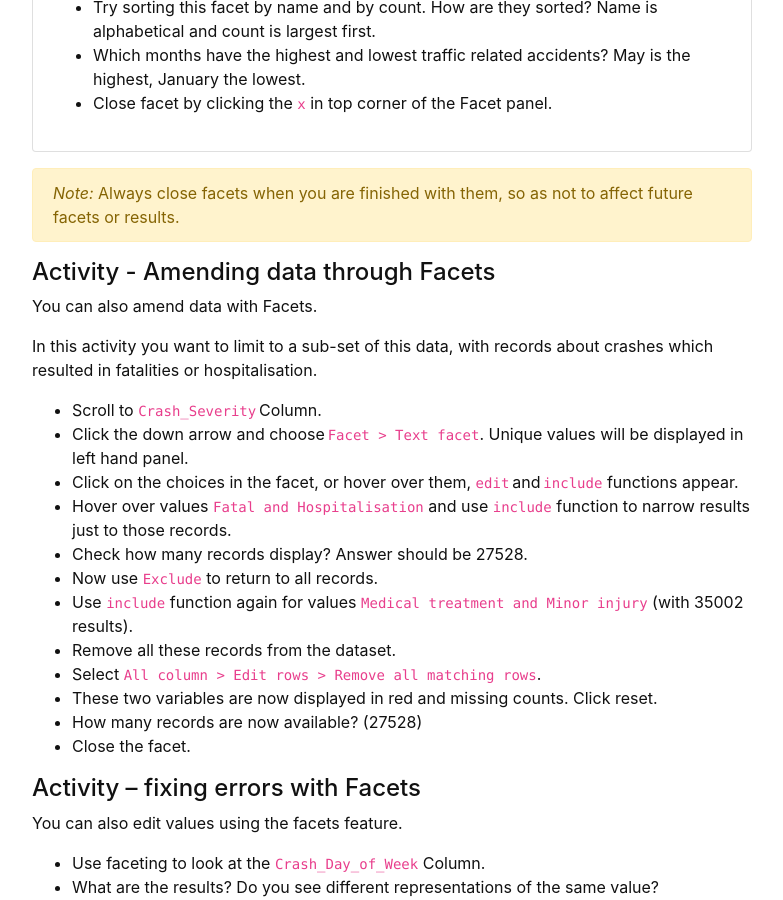
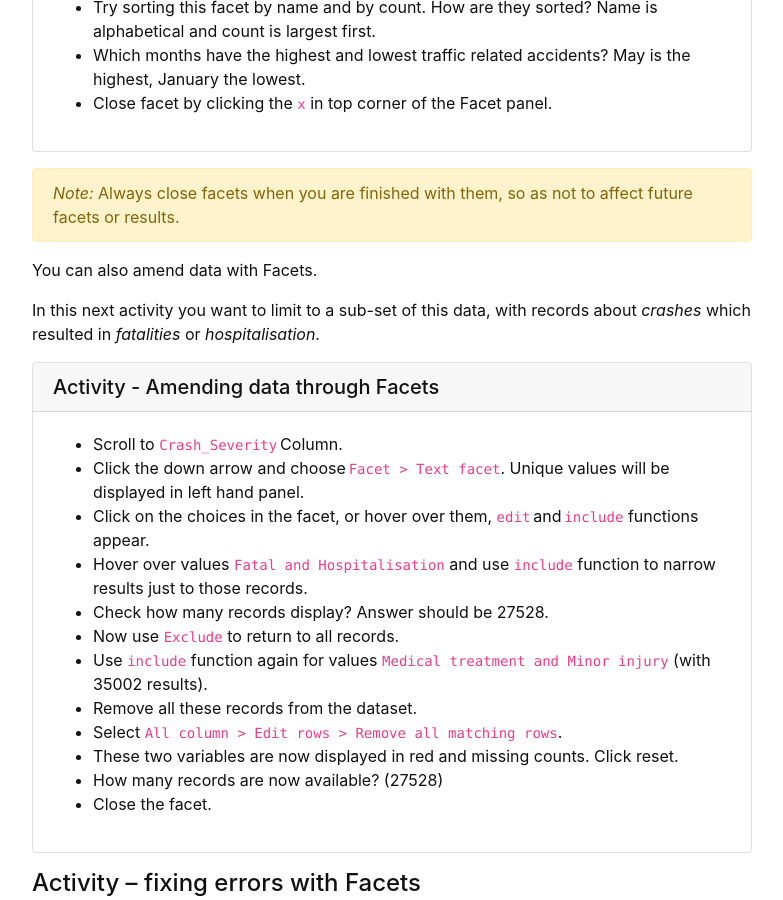
Before and after one commit to GULibrarySandbox/intro-data-wrangle, a Jekyll site: the page built from content/4-lesson.md, in a window 1280 px wide and 900 px high, scrolled down 852 px. Shown: the whole window, without its empty margins (248-1031 px from the left). Built offline with Jekyll 4.4.1, drawn with Linux system fonts in a browser that asks for light colours; part of the change alters nothing that is shown.

Commit message:
Update 4-lesson.md

```diff
--- a/content/4-lesson.md
+++ b/content/4-lesson.md
@@ -40,12 +40,10 @@ along with a number representing how many times that value occurs in the column.
 {% endcapture %}
 {% include alert.md text=alert color="warning" %}
 
-#### Activity - Amending data through Facets
-
 You can also amend data with Facets.
 
-In this activity you want to limit to a sub-set of this data, with records about crashes which resulted in fatalities or hospitalisation.
-
+In this next activity you want to limit to a sub-set of this data, with records about *crashes* which resulted in *fatalities* or *hospitalisation*.
+{% capture text %}
 - Scroll to `Crash_Severity` Column.
 - Click the down arrow and choose `Facet > Text facet`. Unique values will be displayed in left hand panel.
 - Click on the choices in the facet, or hover over them, `edit` and `include` functions appear.
@@ -57,7 +55,8 @@ In this activity you want to limit to a sub-set of this data, with records about
 - Select `All column > Edit rows > Remove all matching rows`.
 - These two variables are now displayed in red and missing counts. Click reset.
 - How many records are now available? (27528)
-- Close the facet.
+- Close the facet.{% endcapture %} {% include card.md header="Activity - Amending data through Facets" text=text %}
+
 
 #### Activity – fixing errors with Facets
 
```
